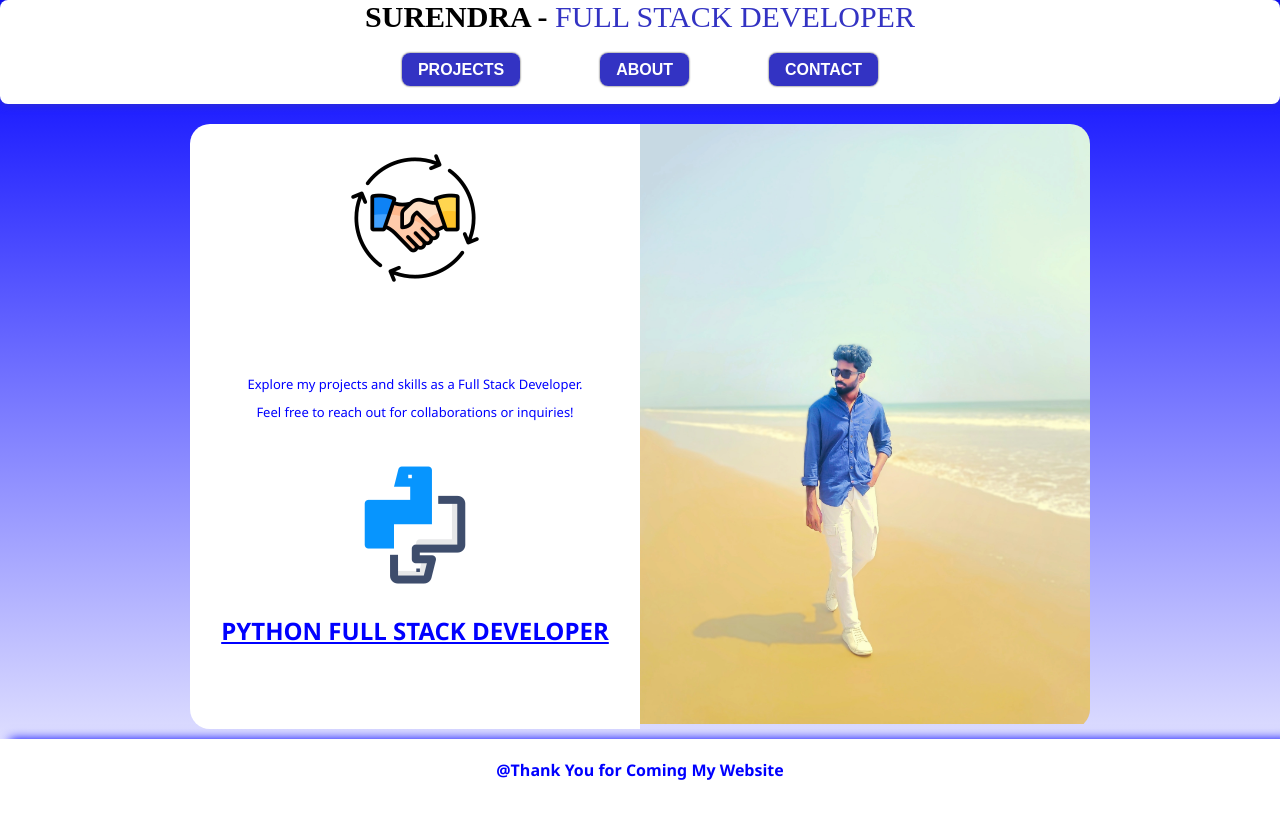
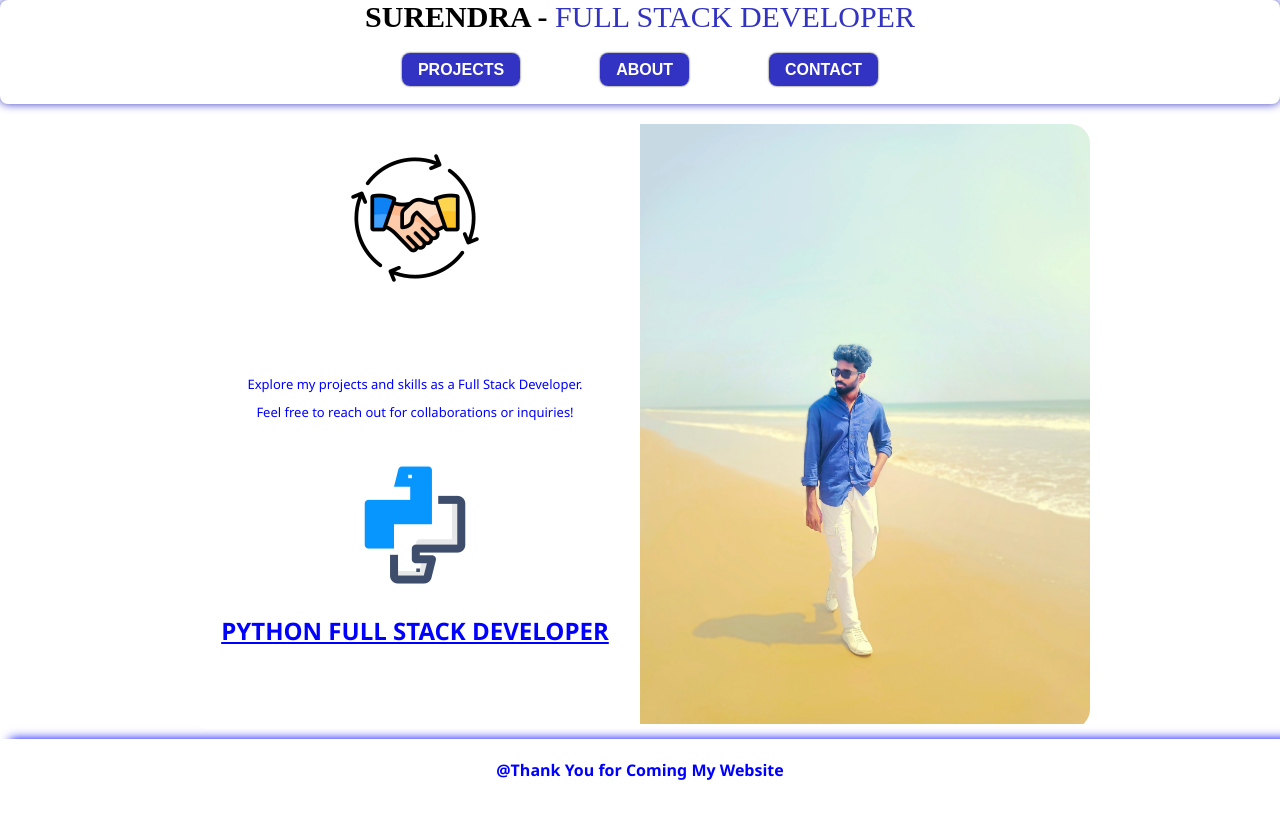
Before and after one commit to Surendra-Babu17/protofolio, a plain HTML site: page index.html in a window 1280 px wide. Drawn offline with Linux system fonts and the light colour scheme.

Commit message:
Update style.css

```diff
--- a/style.css
+++ b/style.css
@@ -5,7 +5,6 @@
 }
 body {
     font-family: 'Segoe UI', Tahoma, Geneva, Verdana, sans-serif;
-    background: linear-gradient(blue,white);
 
 }
 .navbar{
```
